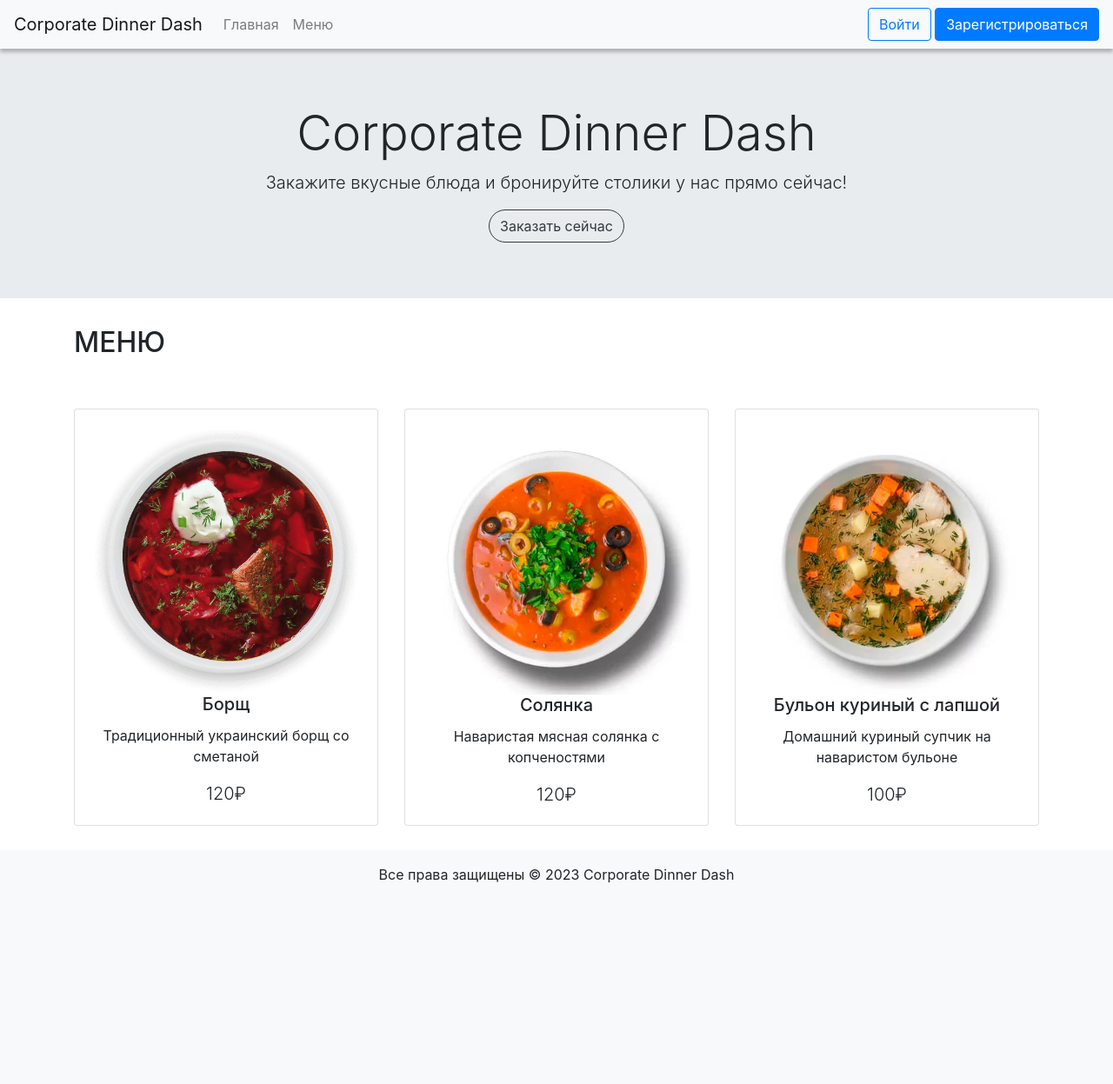
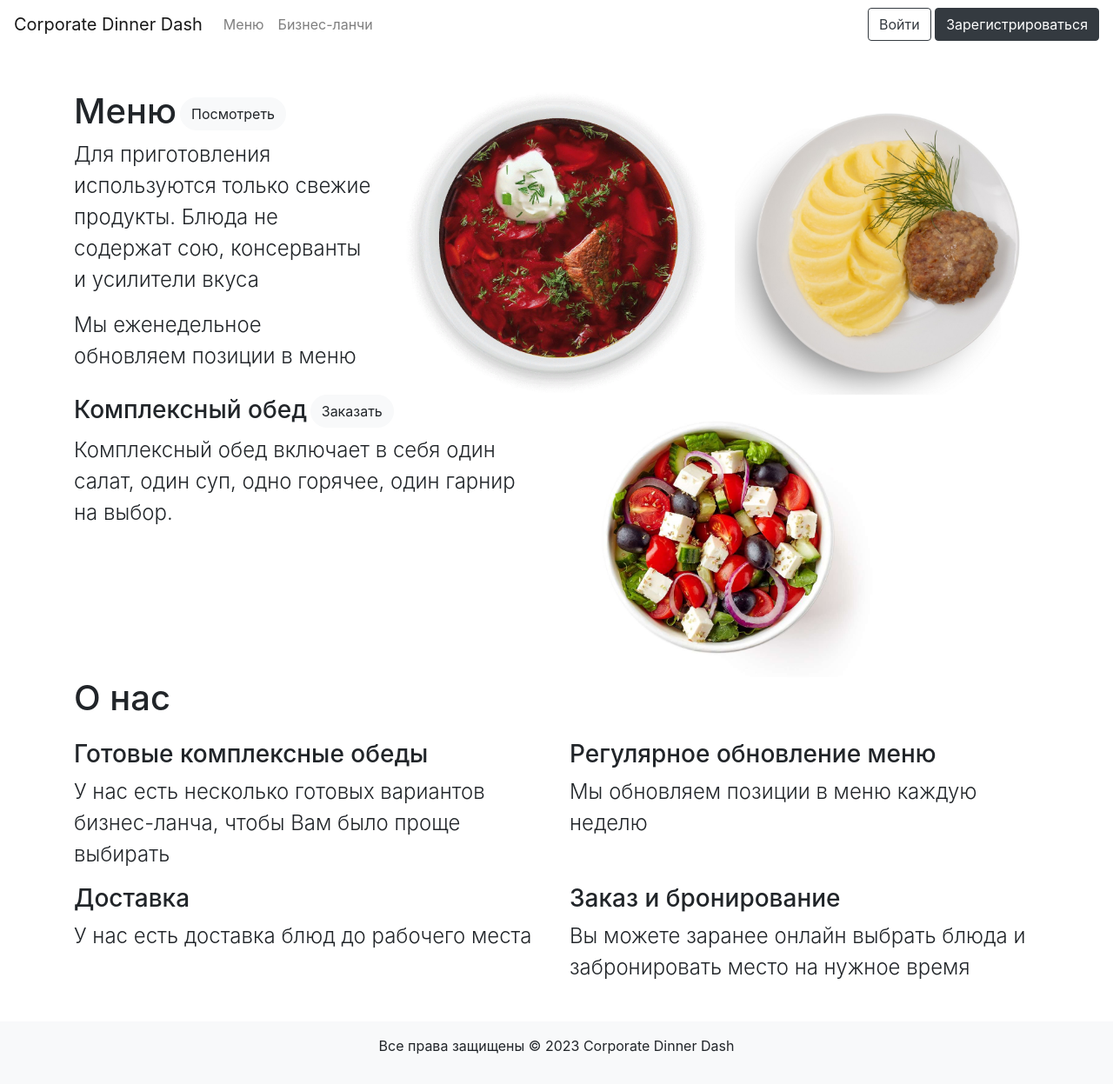
Before and after one commit to Azee1206/Corp_Food_Project, a Flask app: page / in a window 1280 px wide. Shown: the whole page at 87% size. Before the commit the page ends 1016 px from the top, so only its background shows below. Run offline with Flask 3, Linux system fonts and the light colour scheme; some libraries are stand-ins or nearby versions.

Commit message:
New frontend changes

```diff
--- a/data/__all_models.py
+++ b/data/__all_models.py
@@ -1,4 +1,2 @@
 from . import user
 from . import food_menu
-from . import orders
-from . import tabels
--- a/data/food_menu.py
+++ b/data/food_menu.py
@@ -14,4 +14,4 @@ class Food(SqlAlchemyBase, SerializerMixin):
     visible = sqlalchemy.Column(sqlalchemy.Boolean, default=True)
     calories_proteins = sqlalchemy.Column(sqlalchemy.String)    # Информация о калориях, белках, жирах и углеводах разделенный ";"
     rating = sqlalchemy.Column(sqlalchemy.Float)
-    text_id = sqlalchemy.Column(sqlalchemy.String, primary_key=True, unique=True, index=True)
+    text_id = sqlalchemy.Column(sqlalchemy.String, primary_key=True, unique=True)
--- a/data/orders.py
+++ b/data/orders.py
@@ -3,10 +3,9 @@ from .db_session import SqlAlchemyBase
 from sqlalchemy_serializer import SerializerMixin
 
 
-class Order(SqlAlchemyBase, SerializerMixin):
+class Food(SqlAlchemyBase, SerializerMixin):
     """Форма создания таблицы блюд"""
     __tablename__ = 'orders'
     order_number = sqlalchemy.Column(sqlalchemy.Integer, primary_key=True)
     order_info = sqlalchemy.Column(sqlalchemy.String)  # информация о блюдах, которые входят в заказ
-    client_id = sqlalchemy.Column(sqlalchemy.Integer, sqlalchemy.ForeignKey("users.id"))
-    is_done = sqlalchemy.Column(sqlalchemy.Boolean)
+    client_id = sqlalchemy.Column(sqlalchemy.Integer)
--- a/data/user.py
+++ b/data/user.py
@@ -9,7 +9,7 @@ class User(SqlAlchemyBase, UserMixin, SerializerMixin):
     """Форма создания таблицы пользователей"""
     __tablename__ = 'users'
     id = sqlalchemy.Column(sqlalchemy.Integer,
-                           primary_key=True, autoincrement=True, index=True)
+                           primary_key=True, autoincrement=True)
     name = sqlalchemy.Column(sqlalchemy.String)
     surname = sqlalchemy.Column(sqlalchemy.String)
     email = sqlalchemy.Column(sqlalchemy.String, index=True, unique=True)
--- a/main.py
+++ b/main.py
@@ -17,9 +17,6 @@ import asyncio
 import aiohttp
 from flask_restful import Api
 from resources_api.user_resources import UserHistoryResource, UserCartResource, UserPaymentResource
-from resources_api.food_resources import FoodAllRecourse, FoodRecourse, FoodRatingRecourse
-from resources_api.order_resources import OrderResource
-
 
 app = Flask(__name__)
 api = Api(app)
@@ -27,10 +24,6 @@ api = Api(app)
 api.add_resource(UserHistoryResource, '/api/user/history/<int:user_id>')
 api.add_resource(UserCartResource, '/api/user/cart/<int:user_id>')
 api.add_resource(UserPaymentResource, '/api/user/payment/<int:user_id>')
-api.add_resource(FoodAllRecourse, '/api/food_all/<path:visible_foodtype>')
-api.add_resource(FoodRecourse, "/api/food/<food_id>")
-api.add_resource(FoodRatingRecourse, "/api/food/rating")
-api.add_resource(OrderResource, "/api/orders")
 
 app.config['SECRET_KEY'] = "secret_key"
 
@@ -127,27 +120,27 @@ async def rate_food(info):
     # первый элемент info - тип блюда, второй - оценка, третий - id оцениваемого блюда
     info = info.split("/")
     food_type = info[0]
-    await session.post(f"http://localhost:5000/api/food/rating", json={"food_id": info[2], "rate": info[1]})
+    await session.post(f"http://localhost:5000/api/rating", json={"food_id": info[2], "rate": info[1]})
     await session.close()
     return redirect(f'/menu/{food_type}')
 
 
 @app.route('/menu/<food_type>')
 async def menu_page(food_type):
-
     """Обработка страницы меню"""
 
     session = aiohttp.ClientSession()
 
-    food_list_response = await session.get(f'http://localhost:5000/api/food_all/1/{food_type}')
+    food_list_response = await session.get('http://localhost:5000/api/food')
     food_list_json = await food_list_response.json()
     food_list = food_list_json["food"]
     await session.close()
 
+    itog_food = [i for i in food_list if i['type'] == food_type and i['visible'] is True]
     if current_user.is_authenticated:
         if current_user.role == 'admin':
-            food_list.append('add')
-    return render_template('menu.html', food_list=food_list, cur_usr=current_user)
+            itog_food.append('add')
+    return render_template('menu.html', food_list=itog_food, cur_usr=current_user)
 
 
 @app.route('/book', methods=['GET', 'POST'])
@@ -174,7 +167,6 @@ def book_page():
 @app.route('/food_delete/<path:inf>', methods=['GET', 'POST'])
 @login_required
 async def delete_food_from_cart(inf):
-
     """Удаления блюда из корзины"""
 
     session = aiohttp.ClientSession()
@@ -189,12 +181,11 @@ async def delete_food_from_cart(inf):
 @app.route('/food_add/<path:inf>', methods=['GET', 'POST'])
 @login_required
 async def add_food_to_cart(inf):
-
     """Добавление блюда в корзину"""
 
     session = aiohttp.ClientSession()
     usr_id, food_id, food_type = inf.split("/")
-    await session.post(f"http://localhost:5000/api/user/cart/{usr_id}",
+    await session.post(f"http://localhost:5000/api/cart/{usr_id}",
                        json={"food_id": food_id, "amount": 1})
     await session.close()
 
@@ -204,7 +195,6 @@ async def add_food_to_cart(inf):
 @app.route('/basket', methods=['GET', "POST"])
 @login_required
 async def basket_page():
-
     """Обработка корзины"""
 
     session = aiohttp.ClientSession()
@@ -229,12 +219,12 @@ async def add_page():
         if form.validate_on_submit():
             text_id = translit(form.name.data.split()[0], language_code='ru', reversed=True).lower()
             session = aiohttp.ClientSession()
-            await session.post(f"http://localhost:5000/api/food/none",
-                 json={"name": form.name.data, "type": type_converse[form.type.data],
-                       "composition": form.composition.data, "description": form.description.data,
-                       "price": form.price.data, "text_id": text_id, "calories": form.calories.data,
-                       "proteins": form.proteins.data, "fats": form.fats.data,
-                       "carbohydrates": form.carb.data})
+            await session.post(f"http://localhost:5000/api/food",
+                               json={"name": form.name.data, "type": type_converse[form.type.data],
+                                     "composition": form.composition.data, "description": form.description.data,
+                                     "price": form.price.data, "text_id": text_id, "calories": form.calories.data,
+                                     "proteins": form.proteins.data, "fats": form.fats.data,
+                                     "carbohydrates": form.carb.data})
             img = form.image.data
             img.save(os.path.join(app.root_path, "static", "img", f"{text_id}.png"))
             await session.close()
@@ -249,7 +239,6 @@ async def add_page():
 @app.route('/logout')
 @login_required
 async def logout():
-
     """Выход из профиля"""
 
     logout_user()
@@ -259,7 +248,6 @@ async def logout():
 
 @app.route("/profile", methods=['GET', 'POST'])
 async def profile_page():
-
     """Обработка страницы профиля"""
 
     form = PaymentForm()
@@ -281,7 +269,7 @@ async def profile_page():
         cvc = form.cvc.data
 
         msg_res = await session.post(f"http://localhost:5000/api/user/payment/{current_user.id}",
-                           json={"number": number, "term": term, "cvc": cvc})
+                                     json={"number": number, "term": term, "cvc": cvc})
 
         msg_json = await msg_res.json()
         msg = msg_json["msg"]
@@ -312,14 +300,22 @@ async def payment_page():
             return render_template("payment.html", form_payment=form_payment, message=msg)
         sessionn = aiohttp.ClientSession()
         await sessionn.post(f"http://localhost:5000/api/user/history/{current_user.id}")
-        await sessionn.post("http://localhost:5000/api/orders")
         msg = "Оплата проведена успешно"
         return render_template("basket.html", message=msg, food_list=[])
     return render_template("payment.html", form_payment=form_payment)
 
 
+@app.route('/lunch')
+async def lunch_page():
+    return render_template("lunch.html")
+
+
+@app.route('/orders')
+async def orders_page():
+    return render_template("orders.html")
+
+
 async def main():
-
     """Запуск сайта"""
 
     db_session.global_init("db/corp_food_info.db")
--- a/static/css/style.css
+++ b/static/css/style.css
@@ -11,6 +11,16 @@ footer {
     bottom: 0;
     width: 100%;
     height: auto;
+}
+h2 {
+    font-size: 40px;
+}
+.rounded-btn {
+    border-radius: 8px;
+    box-shadow: 0px 4px 4px 0px rgba(0, 0, 0, 0.25);
+}
+.jumbotron {
+    height: 100vh;
 }
 .star_cont {
     display: flex;
@@ -30,9 +40,6 @@ footer {
 .visible-a, .visible-a:hover, .visible-a:visited, .visible-a:active {
     color: inherit;
     text-decoration: none;
-}
-.navbar {
-    box-shadow: 0px 4px 4px 0px rgba(0, 0, 0, 0.25);
 }
 .btn-border{
     border-radius: 30px;
@@ -63,7 +70,7 @@ footer {
  display: block;
  font-size: 35px;
  font-weight: 700;
- padding: 30px 0;
+ padding: 10px;
 }
 .form-horizontal .form-group{
  padding: 0 40px;
@@ -158,18 +165,7 @@ footer {
  font-size: 14px;
  color: #fff;
  background: #00b4ef;
- border-radius: 30px;
- padding: 10px 25px;
- border: none;
- text-transform: capitalize;
- transition: all 0.5s ease 0s;
-}
-.form-horizontal .btn-success{
- float: right;
- font-size: 14px;
- color: #198754;
- background: #00b4ef;
- border-radius: 30px;
+ border-radius: 8px;
  padding: 10px 25px;
  border: none;
  text-transform: capitalize;
--- a/templates/base.html
+++ b/templates/base.html
@@ -8,13 +8,13 @@
     <script src="https://cdn.jsdelivr.net/npm/@popperjs/core@2.11.8/dist/umd/popper.min.js" integrity="sha384-I7E8VVD/ismYTF4hNIPjVp/Zjvgyol6VFvRkX/vR+Vc4jQkC+hVqc2pM8ODewa9r" crossorigin="anonymous"></script>
     <script src="https://cdn.jsdelivr.net/npm/bootstrap@5.3.1/dist/js/bootstrap.min.js" integrity="sha384-Rx+T1VzGupg4BHQYs2gCW9It+akI2MM/mndMCy36UVfodzcJcF0GGLxZIzObiEfa" crossorigin="anonymous"></script>
     <script src="{{ url_for('static', filename='js/script.js') }}"></script>
+    <link rel="stylesheet" href="https://stackpath.bootstrapcdn.com/bootstrap/4.5.0/css/bootstrap.min.css">
     <link rel="stylesheet" type="text/css" href="{{ url_for('static', filename='css/style.css') }}">
     <link href="https://pro.fontawesome.com/releases/v5.10.0/css/all.css" rel="stylesheet"/>
-    <title>Корпоративное питание</title>
-    <link rel="stylesheet" href="https://stackpath.bootstrapcdn.com/bootstrap/4.5.0/css/bootstrap.min.css">
+    <title>Corporate Dinner Dash</title>
 </head>
 <body>
-<nav class="navbar navbar-expand-sm navbar-light bg-light">
+<nav class="navbar navbar-expand-sm navbar-light">
     <button class="navbar-toggler" type="button" data-toggle="collapse" data-target="#navbar" aria-controls="navbar" aria-expanded="false" aria-label="Toggle navigation">
         <span class="navbar-toggler-icon"></span>
     </button>
@@ -22,15 +22,18 @@
     <div class="collapse navbar-collapse" id="navbar">
         <ul class="navbar-nav mr-auto">
             <li class="nav-item">
-                <a class="nav-link" href="/">Главная</a>
+                <a class="nav-link" href="/menu/first">Меню</a>
             </li>
             <li class="nav-item">
-                <a class="nav-link" href="/menu/first">Меню</a>
+                <a class="nav-link" href="/lunch">Бизнес-ланчи</a>
             </li>
             {% if current_user.is_authenticated %}
             {% if current_user.role == "admin"%}
             <li class="nav-item">
                 <a class="nav-link" href="/add">Изменение меню</a>
+            </li>
+            <li class="nav-item">
+                <a class="nav-link" href="/orders">Заказы</a>
             </li>
             {% endif %}
             {% endif %}
@@ -48,10 +51,10 @@
             {% else %}
             <div class="text-end">
                 <a href="/login">
-                    <button type="button" class="btn btn-outline-primary me-2">Войти</button>
+                    <button type="button" class="btn btn-outline-dark">Войти</button>
                 </a>
                 <a href="/registration">
-                    <button type="button" class="btn btn-primary">Зарегистрироваться</button>
+                    <button type="button" class="btn btn-dark">Зарегистрироваться</button>
                 </a>
             </div>
         </ul>
--- a/templates/basket.html
+++ b/templates/basket.html
@@ -38,9 +38,9 @@
     </table>
     <div class="text-right">
         {% if empty%}
-        <a href="/book" class="v btn-lg btn-outline-success" data-bs-toggle="modal" data-bs-target="#modal">Оформить</a>
+        <a href="/book" class="btn-lg btn-outline-success" data-bs-toggle="modal" data-bs-target="#modal">Оформить</a>
         {% else %}
-        <a href="/book" class="rounded-pill btn-lg btn-success">Оформить</a>
+        <a href="/book" class="btn-lg btn-success">Оформить</a>
         {% endif %}
     </div>
     <div class="modal fade" id="modal" tabindex="-1" aria-labelledby="Label" aria-hidden="true">
--- a/templates/login.html
+++ b/templates/login.html
@@ -16,6 +16,7 @@
                 <p class="alert alert-danger" role="alert">{{ error }}</p>
                 {% endfor %}
                 {{ form.submit(type="submit", class="btn btn-primary") }}
+                <div>{{ message }}</div>
             </form>
         </div>
     </div>
--- a/templates/main.html
+++ b/templates/main.html
@@ -1,51 +1,49 @@
 {% extends "base.html" %}
 
 {% block content %}
-<header class="jumbotron jumbotron-fluid container-fluid text-center">
-    <div class="container">
-        <h1 class="display-4">Corporate Dinner Dash</h1>
-        <p class="lead">Закажите вкусные блюда и бронируйте столики у нас прямо сейчас!</p>
-        <a class="rounded-pill btn btn-outline-dark" href="/menu/first">Заказать сейчас</a>
+<div class="container mt-5">
+    <div class="row">
+        <div class="col">
+            <h2>Меню<a class="rounded-pill btn btn-light text-center ml-1" href="/menu/first">Посмотреть</a></h2>
+            <p class="lead" style="font-size: 24px;">Для приготовления используются только свежие продукты. Блюда не содержат сою, консерванты и усилители вкуса</p>
+            <p class="lead" style="font-size: 24px;">Мы еженедельное обновляем позиции в меню</p>
+        </div>
+        <div class="col">
+            <img src="{{ url_for('static', filename='img/borsh.png') }}" style="width: 100%" data-toggle="popover" data-bs-title="Борщ" data-bs-content="Традиционный украинский борщ со сметаной" alt='борщец'>
+        </div>
+        <div class="col">
+            <img src="{{ url_for('static', filename='img/cutletpotato.png') }}" style="width: 100%" data-toggle="popover" data-bs-title="Котлета рубленная куриная с пюре" data-bs-content="Рубленая котлетка из куриного филе с гарниром из пюре" alt='пюрешка'>
+        </div>
     </div>
-</header>
-<main class="container">
-    <h2>МЕНЮ</h2>
-    <a href="/menu/first" class="visible-a">
-        <div class="row">
-            <div class="col-md-4 mt-5 text-center">
-                <div class="card h-100">
-                    <div class="card-body">
-                        <img src="{{ url_for('static', filename='img/borsh.png') }}" class="card-img-top" alt='борщец'>
-                        <h5 class="card-title">Борщ</h5>
-                        <p class="card-text">Традиционный украинский борщ со сметаной</p>
-                        <div class="d-flex align-items-center"></div>
-                        <p class="card-text lead">120₽</p>
-                    </div>
-                </div>
-            </div>
-            <div class="col-md-4 mt-5 text-center">
-                <div class="card h-100">
-                    <div class="card-body">
-                        <img src="{{ url_for('static', filename='img/solyanka.png') }}" class="card-img-top" alt='борщец'>
-                        <h5 class="card-title">Солянка</h5>
-                        <p class="card-text">Наваристая мясная солянка с копченостями</p>
-                        <div class="d-flex align-items-center"></div>
-                        <p class="card-text lead">120₽</p>
-                    </div>
-                </div>
-            </div>
-            <div class="col-md-4 mt-5 text-center">
-                <div class="card h-100">
-                    <div class="card-body">
-                        <img src="{{ url_for('static', filename='img/broth.png') }}" class="card-img-top" alt='борщец'>
-                        <h5 class="card-title">Бульон куриный с лапшой</h5>
-                        <p class="card-text">Домашний куриный супчик на наваристом бульоне</p>
-                        <div class="d-flex align-items-center"></div>
-                        <p class="card-text lead">100₽</p>
-                    </div>
-                </div>
-            </div>
+    <div class="row">
+        <div class="col">
+            <h3>Комплексный обед<a class="rounded-pill btn btn-light text-center ml-1" href="/lunch">Заказать</a></h3>
+            <p class="lead" style="font-size: 24px;">Комплексный обед включает в себя один салат, один суп, одно горячее, один гарнир на выбор.</p>
         </div>
-    </a>
-</main>
+        <div class="col-6">
+            <img src="{{ url_for('static', filename='img/grech.png') }}" style="width: 65%" data-toggle="popover" data-bs-title="Греческий" data-bs-content="Классический овощной салат с сыром" alt='салатик'>
+        </div>
+    </div>
+        <h2 class="mb-4">О нас</h2>
+    <div class="row">
+        <div class="col">
+            <h3>Готовые комплексные обеды</h3>
+            <p class="lead" style="font-size: 24px;">У нас есть несколько готовых вариантов бизнес-ланча, чтобы Вам было проще выбирать</p>
+        </div>
+        <div class="col">
+            <h3>Регулярное обновление меню</h3>
+            <p class="lead" style="font-size: 24px;">Мы обновляем позиции в меню каждую неделю</p>
+        </div>
+    </div>
+    <div class="row">
+        <div class="col">
+            <h3>Доставка</h3>
+            <p class="lead" style="font-size: 24px;">У нас есть доставка блюд до рабочего места</p>
+        </div>
+        <div class="col">
+            <h3>Заказ и бронирование</h3>
+            <p class="lead" style="font-size: 24px;">Вы можете заранее онлайн выбрать блюда и забронировать место на нужное время</p>
+        </div>
+    </div>
+</div>
 {% endblock %}
```
Also changed, not shown: api_food.py (+69 -0 lines), forms/payment.py (+4 -3 lines), resources_api/user_resources.py (+5 -4 lines), templates/book.html (+16 -2 lines), templates/menu.html (+9 -5 lines), templates/payment.html (+6 -5 lines), templates/profile.html (+4 -6 lines), db/corp_food_info.db.
